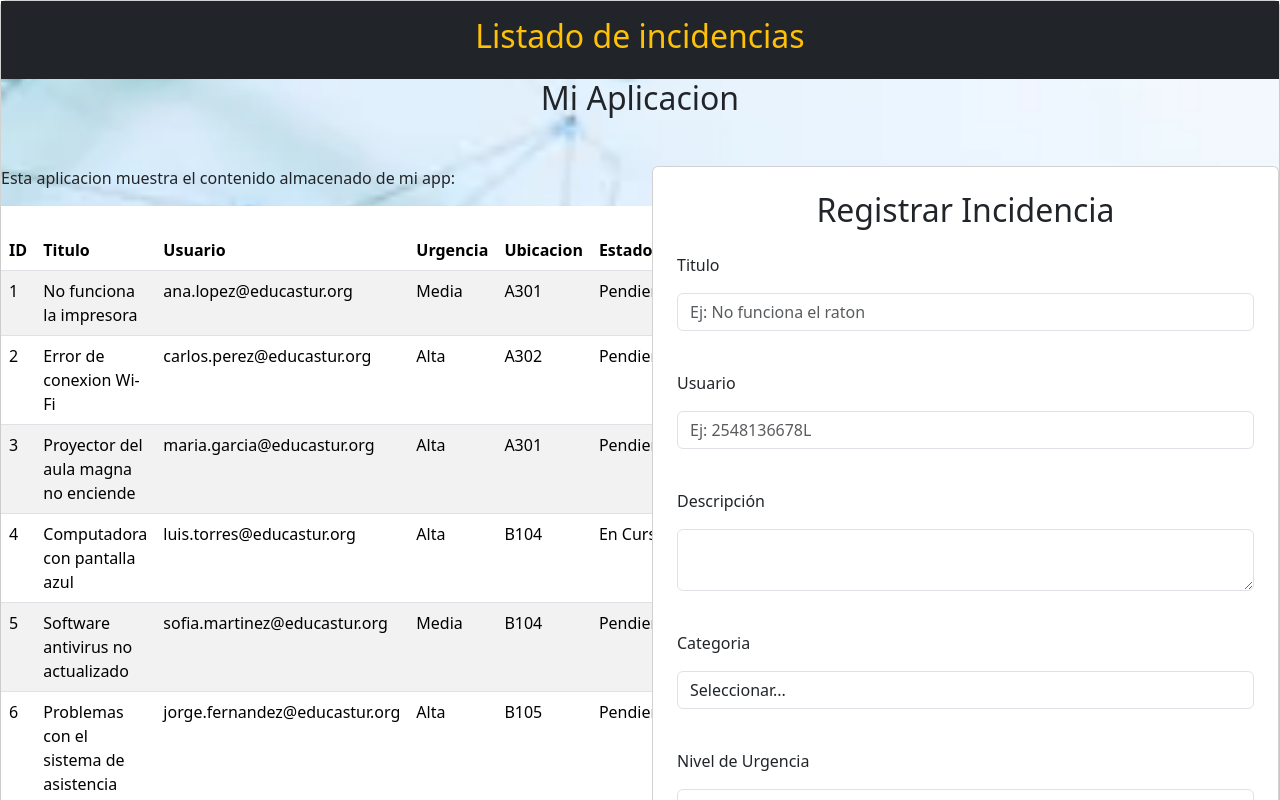
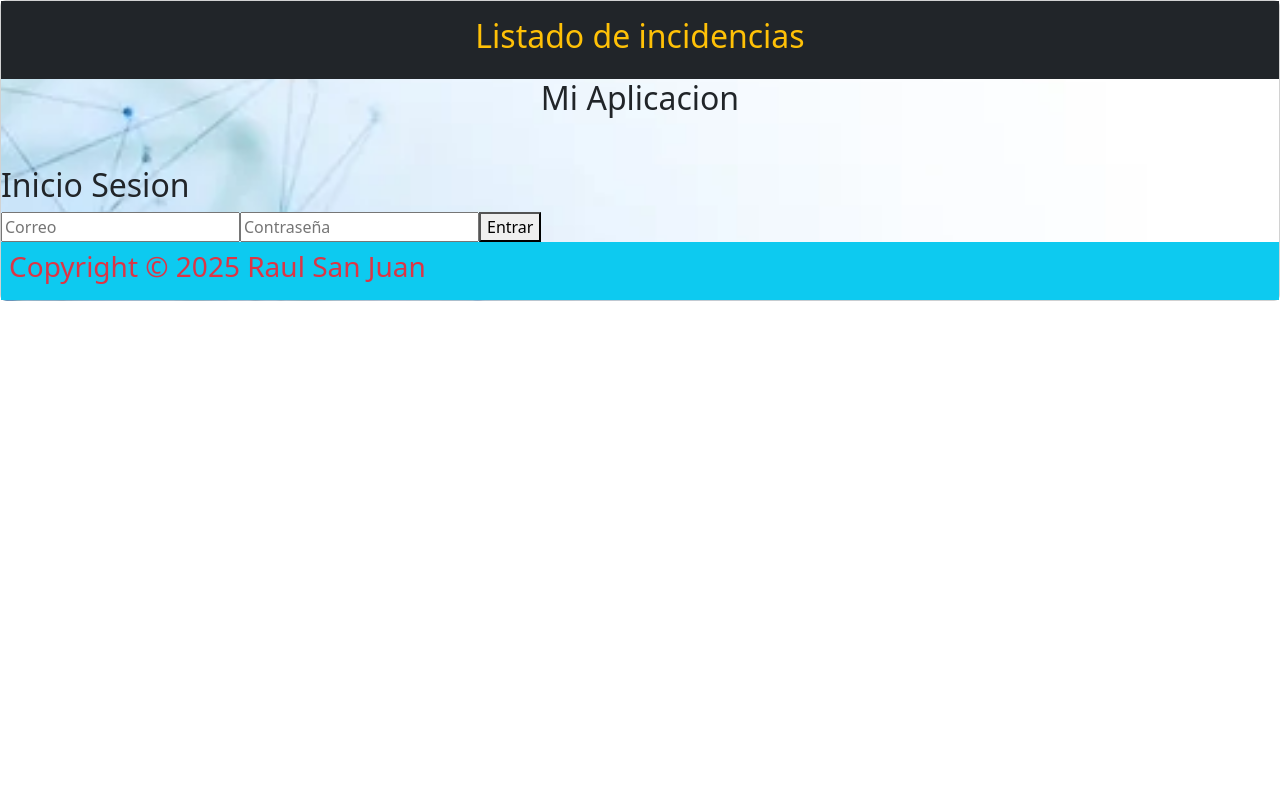
Before and after one commit to RaulSJD80/Optativa, a React (Create React App) app: page / in a window 1280 px wide. Shown: the top 800 px of the page. Built offline with nearby package versions, Linux system fonts and the light colour scheme; data requests are answered from the project's data file.

Commit message:
Añadiendo cambios UT06_ACT01

```diff
--- a/src/componentes/main/App.js
+++ b/src/componentes/main/App.js
@@ -6,6 +6,7 @@ import Form from '../Formulario';
 import 'bootstrap/dist/css/bootstrap.min.css';
 import Fondo from '../../img/fondo2.jpg';
 import IncidentList from '../IncidentList';
+import Login from './Login';
 
 
 function App (){
@@ -33,7 +34,7 @@ useEffect(() => {
       console.error("Error al cargar las inicdencias: ", e);
     }
   }
-  const obtenerUsuarios = async () => {
+ /* const obtenerUsuarios = async () => {
     try{
       let response = await fetch (USUARIO_API_URL);
         if(!response.ok){
@@ -45,11 +46,42 @@ useEffect(() => {
     } catch (e){
       console.error("Error al cargar los usuarios: ", e);
     }
-  }
+  }*/
 
   obtenerIncidencias();
-  obtenerUsuarios();
+  //obtenerUsuarios();
 }, []);
+
+  // Funciones de logueado
+  const [usuarioLogin, setUsusarioLogin] = useState(null);
+  const API_LOGIN_URL = "http://localhost:3004/login";
+
+  const inicioSesion = async(email, password) => {
+    try {
+      const response = await fetch (API_LOGIN_URL, {
+        method: 'POST',
+        headers: {
+          'Content-type': 'application/json',
+        },
+        body: JSON.stringify({"email": email, "password": password}),
+      });
+      if(response.ok) {
+        const data = await response.json();
+        setUsusarioLogin(data["users"]);
+        console.log("Login existoso. Usuario: ", data["users"]);
+        return true;
+      } else {
+         const errorData = await response.json();
+         alert(`Fallo de autenticacion. Error: ${response.status}: ${errorData}`);
+         return false;
+      }
+    } catch (error) {
+      console.error("Error de red al intentar el Login: ", error);
+      return false;
+    }
+  };
+
+
 
 
 
@@ -113,17 +145,22 @@ useEffect(() => {
 
 
   return (
-    <div className = "card" style = {{ backgroundImage : `url(${Fondo})`, backgroundSize: "cover", backgroundRepeat:"no-repeat" }}>
+    <div className = "card" style = {{ backgroundImage : `url(${Fondo})`, backgroundSize: "cover",
+    backgroundRepeat:"no-repeat" }}>
     <Header/>
       <h2 className= 'mb-4 text-center'>Mi Aplicacion</h2>
       <div className = "contenedor-fluid mt-4 row">
-        <main className = 'col-md-6'>
-          <p>Esta aplicacion muestra el contenido almacenado de mi app:</p>
-           <IncidentList incidencias = {incidencias}/>
-        </main>
-        <aside className = 'col-md-6'>
-          <Form agregarIncidencia = {agregarIncidencia}/>
-        </aside>
+        {usuarioLogin ? (
+          <div>
+         <IncidentList incidencias = {incidencias}/>
+         <Form agregarIncidencia = {agregarIncidencia}/>
+         </div>
+
+
+        ) :
+        <Login inicioSesion = {inicioSesion}/>
+      }
+
       </div>
     <Footer/>
 
--- /dev/null
+++ b/src/componentes/main/Login.js
@@ -0,0 +1,21 @@
+export default Login;
+
+function Login (props){
+
+     const envioFormulario = (event) =>{
+        event.preventDefault();
+        const login = event.target;
+        props.inicioSesion(login.email.value, login.password.value);
+    };
+
+    return(
+        <div>
+            <form onSubmit = {envioFormulario}>
+                <h2>Inicio Sesion</h2>
+                <input type="email" placeholder = "Correo" name = "email" required />
+                <input type = "password" placeholder = "Contraseña" name = "password" required/>
+                <button type = "submit">Entrar</button>
+            </form>
+        </div>
+    )
+}
```
